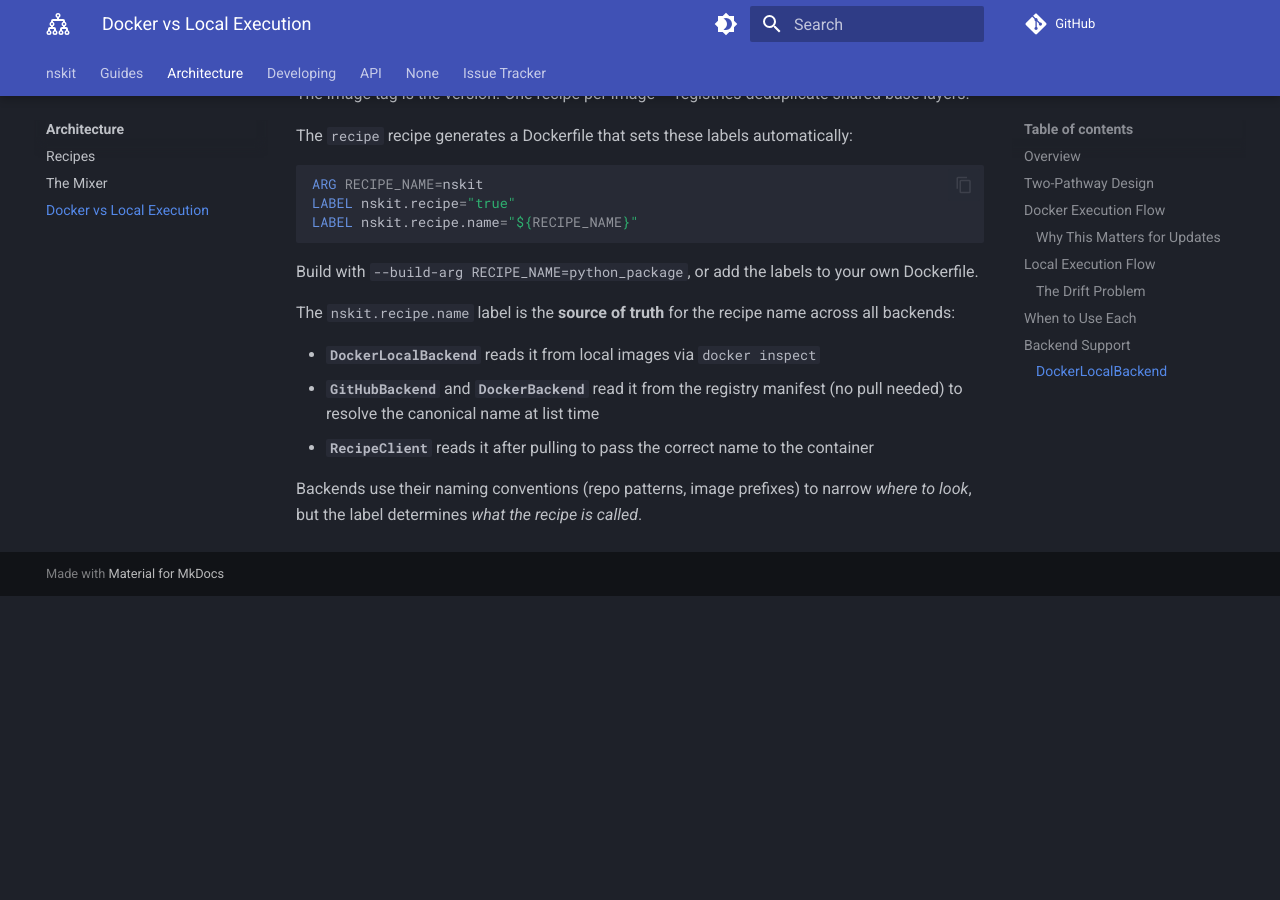
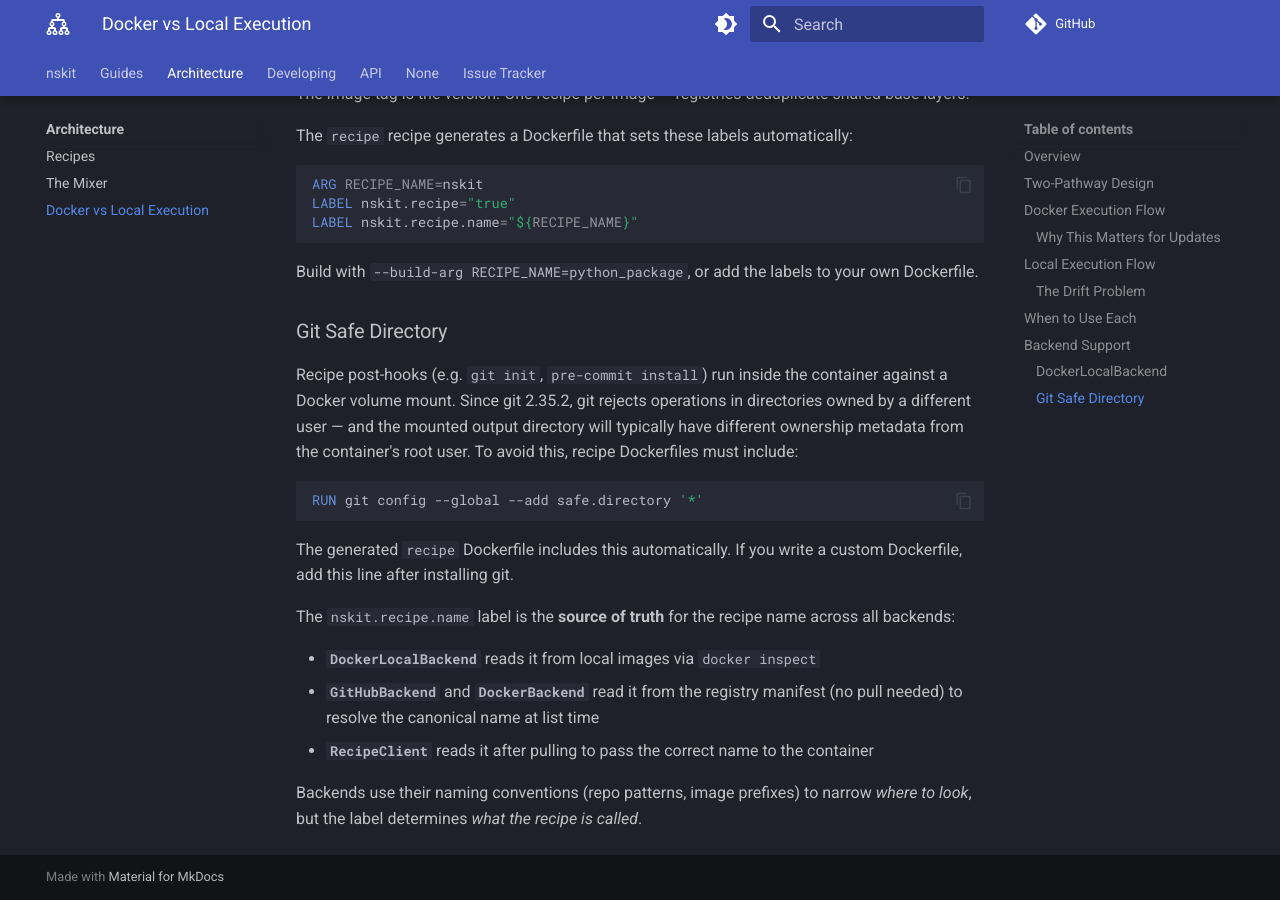
Before and after one commit to djpugh/nskit, an MkDocs documentation site: the page built from docs/source/architecture/docker-execution.md, in a window 1280 px wide and 900 px high, scrolled down 3493 px. Built offline with MkDocs 1.6.1 and Material for MkDocs 9.7.7, drawn with Linux system fonts in a browser that asks for light colours; comment, search, counter and statistics services are not loaded; the version menu is left out; before the commit the page ends 4089 px from its top, so only the background shows below that.

Commit message:
Working on ci

````diff
--- a/docs/source/architecture/docker-execution.md
+++ b/docs/source/architecture/docker-execution.md
@@ -111,6 +111,16 @@ LABEL nskit.recipe.name="${RECIPE_NAME}"
 
 Build with `--build-arg RECIPE_NAME=python_package`, or add the labels to your own Dockerfile.
 
+### Git Safe Directory
+
+Recipe post-hooks (e.g. `git init`, `pre-commit install`) run inside the container against a Docker volume mount. Since git 2.35.2, git rejects operations in directories owned by a different user — and the mounted output directory will typically have different ownership metadata from the container's root user. To avoid this, recipe Dockerfiles must include:
+
+```dockerfile
+RUN git config --global --add safe.directory '*'
+```
+
+The generated `recipe` Dockerfile includes this automatically. If you write a custom Dockerfile, add this line after installing git.
+
 The `nskit.recipe.name` label is the **source of truth** for the recipe name across all backends:
 
 - **`DockerLocalBackend`** reads it from local images via `docker inspect`
--- a/src/nskit/recipes/python/ingredients/recipe/Dockerfile.jinja
+++ b/src/nskit/recipes/python/ingredients/recipe/Dockerfile.jinja
@@ -18,6 +18,11 @@ RUN --mount=type=bind,src=.git,dst=/app/.git \
 
 RUN mkdir -p /app/input /app/output
 
+# Trust all directories for git safe.directory — recipe post-hooks (git init,
+# pre-commit install) run inside Docker volume mounts where ownership metadata
+# may differ from the container user, causing git 2.35.2+ to reject operations.
+RUN git config --global --add safe.directory '*'
+
 LABEL nskit.recipe="true"
 LABEL nskit.recipe.name="${RECIPE_NAME}"
 
````
Also changed, not shown: 2 other files.
